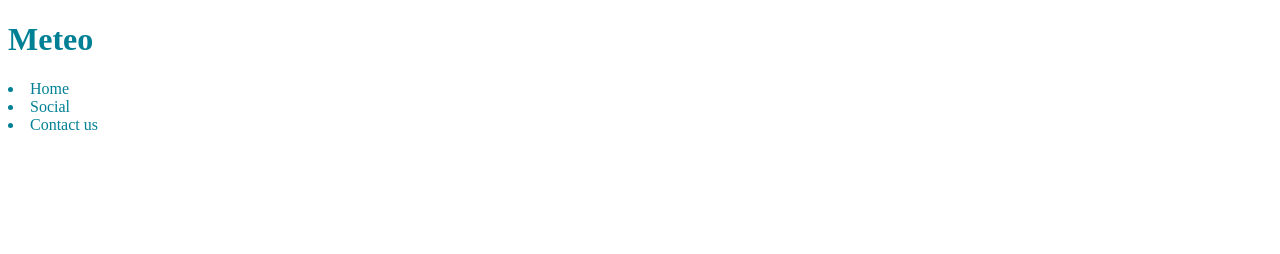
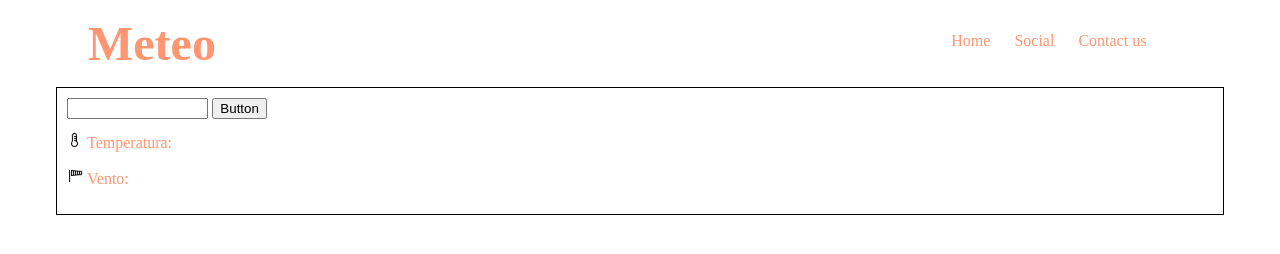
Before and after one commit to LorenzoMiglietta/ProgettoMeteo, a plain HTML site: page index.html in a window 1280 px wide. Drawn offline with Linux system fonts and the light colour scheme; no server answers.

Commit message:
added images and working api script

```diff
--- a/index.html
+++ b/index.html
@@ -1,25 +1,38 @@
 <!DOCTYPE html>
 <html lang="en">
   <head>
-    <meta charset="UTF-8">
-    <meta http-equiv="X-UA-Compatible" content="IE=edge">
-    <meta name="viewport" content="width=device-width, initial-scale=1.0">
+    <meta charset="UTF-8" />
+    <meta http-equiv="X-UA-Compatible" content="IE=edge" />
+    <meta name="viewport" content="width=device-width, initial-scale=1.0" />
     <title>NowMeteo</title>
-    <link rel="stylesheet" href="style.css">
+    <link rel="stylesheet" href="style.css" />
   </head>
   <body>
     <header>
-        <h1>
-            Meteo
-        </h1>
+      <h1>Meteo</h1>
       <nav>
+        <ul>
           <li>Home</li>
           <li>Social</li>
           <li>Contact us</li>
+        </ul>
       </nav>
     </header>
     <main>
-        <p id="tempo"></p>
+      <section class="city-meteo">
+        <div class="container">
+          <input type="text" name="inputCity" id="inputCity" on />
+          <button id="myBtn" onclick="getCity()">Button</button>
+          <div class="parameter">
+            <img src="img/icons8-thermometer-96.png" alt="" />
+            <p id="tempo">Temperatura:</p>
+          </div>
+          <div class="parameter">
+            <img src="img/icons8-windsock-96.png" alt="" />
+            <p id="vento">Vento:</p>
+          </div>
+        </div>
+      </section>
     </main>
     <script src="script.js"></script>
   </body>
--- a/script.js
+++ b/script.js
@@ -1,26 +1,33 @@
 async function getTempo(city){
-    var url=getURLByCity(city);
+    var str="http://api.openweathermap.org/geo/1.0/direct?q="+city+"&appid=e06672eb3d022cf9dbdffb18d384e515";
     var response = await
-    fetch ("https://api.openweathermap.org/data/2.5/weather?lat=45.46&lon=9.18&appid=e06672eb3d022cf9dbdffb18d384e515",
+    fetch(str,
     {
         method:"GET"
     });
     var jsonData = await response.json();
-    console.log(jsonData);
+    var lat = jsonData[0].lat.toPrecision(5);
+    var lon = jsonData[0].lon.toPrecision(5);
+    var url = "https://api.openweathermap.org/data/2.5/weather?lat="+lat+"&lon="+lon+"&appid=e06672eb3d022cf9dbdffb18d384e515";
+    var response = await
+    fetch (url,
+    {
+        method:"GET"
+    });
+    var jsonData = await response.json();
     var temperaturaCelsius = jsonData.main.temp-273.15;
     document.getElementById("tempo").innerText = temperaturaCelsius.toPrecision(2)+"°";
 }
 
-async function getURLByCity(city){
-    var response = await
-    fetch("http://api.openweathermap.org/geo/1.0/direct?q=Milan&appid=e06672eb3d022cf9dbdffb18d384e515",
-    {
-        method:"GET"
-    });
-    var jsonData = await response.json();
-    var lat = jsonData.lat;
-    var lon = jsonData.lon;
-    var str = "https://api.openweathermap.org/data/2.5/weather?lat="+lat+"&lon="+lon+"&appid=e06672eb3d022cf9dbdffb18d384e515";
-    return str;
+function getCity(){
+    var city = document.getElementById("inputCity").value;
+    getTempo(city);
 }
-getTempo("Milan");
+
+var input = document.getElementById("inputCity");
+input.addEventListener("keypress", function(event) {
+  if (event.key === "Enter") {
+    event.preventDefault();
+    document.getElementById("myBtn").click();
+  }
+});
--- a/style.css
+++ b/style.css
@@ -1,7 +1,67 @@
 :root{
-    --ciano:#008094
+    --arancione:#FF9671;
+    --oro:#FFC75F;
+    --giallo:#F9F871;
+    --magenta:#FF6F91;
 }
 
 body{
-    color: var(--ciano);
+    color: var(--arancione);
 }
+
+
+.city-meteo{
+    position: relative;
+}
+
+input{
+    width: 10em;
+}
+
+li{
+    display: inline-block;
+    margin-left: 20px;
+}
+
+ul{
+    float: right;
+    margin-right: 1em;
+}
+
+nav{
+    width: 40%;
+}
+
+header{
+    display: flex;
+    width: 85%;
+    margin:1em 5em;
+}
+
+header h1{
+    font-size: 3em;
+    width: 60%;
+    margin:0;
+}
+
+.container{
+    margin: 1em 3em;
+    padding: 10px;
+    border: 1px solid black;
+    display: block;
+}
+
+.container img{
+    display: inline;
+    width: 1em;
+    height: 1em;
+
+}
+
+.container p{
+    display: inline;
+}
+
+.container > *{
+    margin-bottom: 1em;
+}
```
Also changed, not shown: img/icons8-thermometer-96.png (added), img/icons8-windsock-96.png (added). Lines whose indentation alone changed are shown as unchanged.
